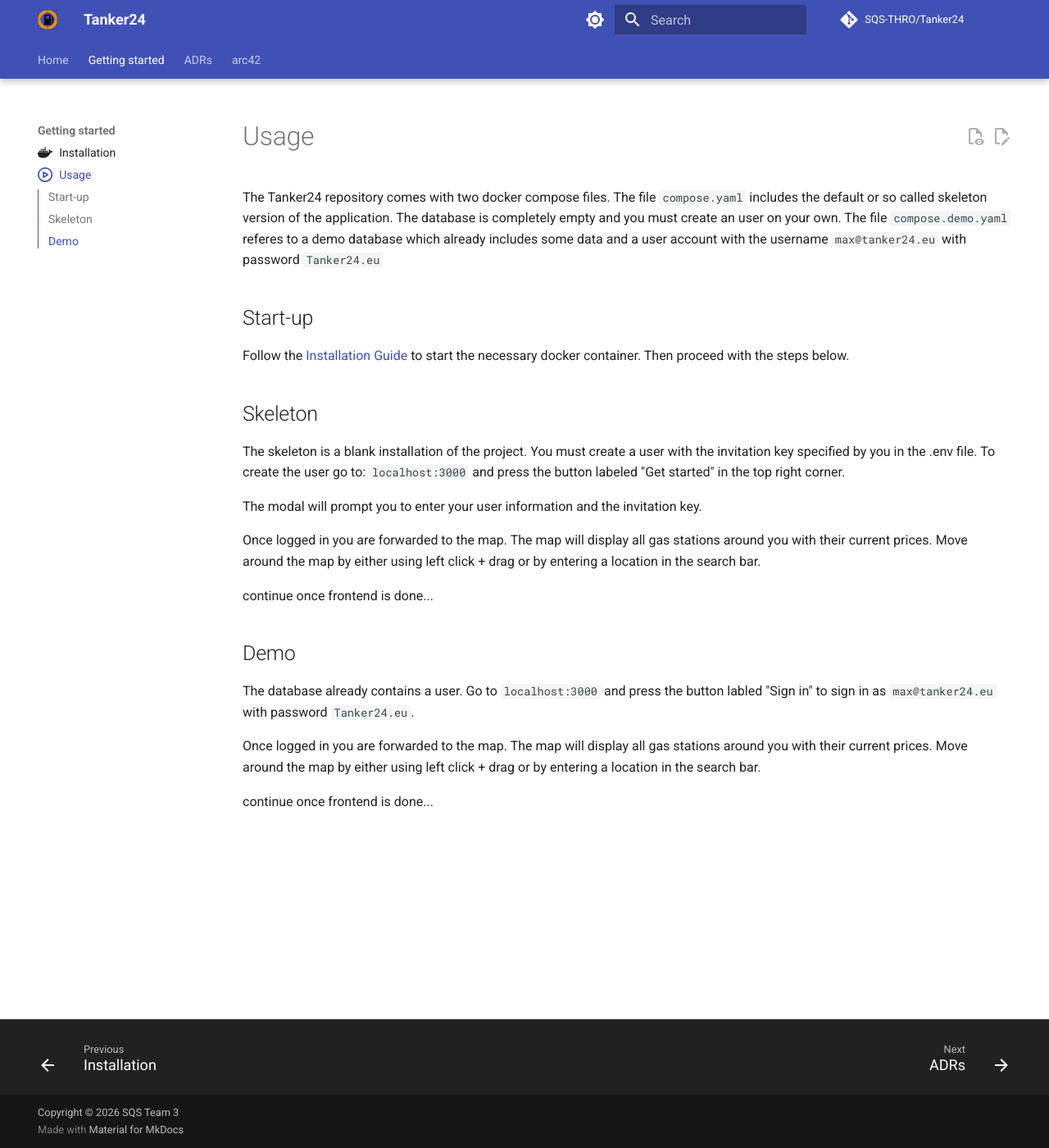
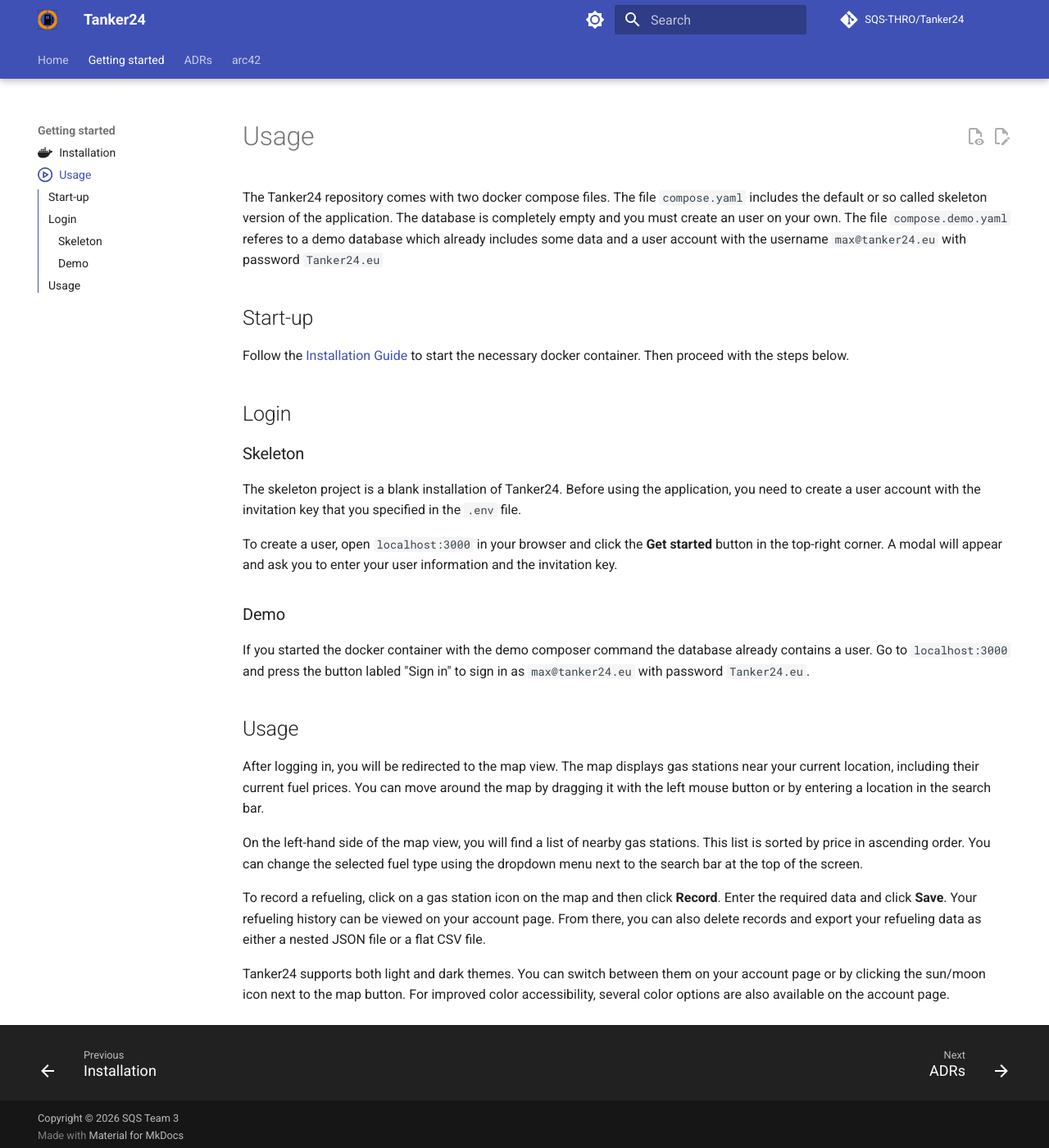
Before and after one commit to SQS-THRO/Tanker24, an MkDocs documentation site: the page built from docs/usage.md, in a window 1280 px wide and 1400 px high. Shown: the whole window at 82% size. Built offline with MkDocs 1.6.1 and Material for MkDocs 9.7.7, drawn with Linux system fonts in a browser that asks for light colours; comment, search, counter and statistics services are not loaded.

Commit message:
#8 fixed usage guide

```diff
--- a/docs/usage.md
+++ b/docs/usage.md
@@ -8,18 +8,22 @@
 ## Start-up
 Follow the [Installation Guide](installation.md) to start the necessary docker container. Then proceed with the steps below.
 
-## Skeleton
-The skeleton is a blank installation of the project. You must create a user with the invitation key specified by you in the .env file. To create the user go to: `localhost:3000` and press the button labeled "Get started" in the top right corner.
+## Login
 
-The modal will prompt you to enter your user information and the invitation key.
+### Skeleton
+The skeleton project is a blank installation of Tanker24. Before using the application, you need to create a user account with the invitation key that you specified in the `.env` file.
 
-Once logged in you are forwarded to the map. The map will display all gas stations around you with their current prices. Move around the map by either using left click + drag or by entering a location in the search bar.
+To create a user, open `localhost:3000` in your browser and click the **Get started** button in the top-right corner. A modal will appear and ask you to enter your user information and the invitation key.
 
-continue once frontend is done...
+### Demo
+If you started the docker container with the demo composer command the database already contains a user. Go to `localhost:3000` and press the button labled "Sign in" to sign in as `max@tanker24.eu` with password `Tanker24.eu`.
 
-## Demo
-The database already contains a user. Go to `localhost:3000` and press the button labled "Sign in" to sign in as `max@tanker24.eu` with password `Tanker24.eu`.
+## Usage
 
-Once logged in you are forwarded to the map. The map will display all gas stations around you with their current prices. Move around the map by either using left click + drag or by entering a location in the search bar.
+After logging in, you will be redirected to the map view. The map displays gas stations near your current location, including their current fuel prices. You can move around the map by dragging it with the left mouse button or by entering a location in the search bar.
 
-continue once frontend is done...
+On the left-hand side of the map view, you will find a list of nearby gas stations. This list is sorted by price in ascending order. You can change the selected fuel type using the dropdown menu next to the search bar at the top of the screen.
+
+To record a refueling, click on a gas station icon on the map and then click **Record**. Enter the required data and click **Save**. Your refueling history can be viewed on your account page. From there, you can also delete records and export your refueling data as either a nested JSON file or a flat CSV file.
+
+Tanker24 supports both light and dark themes. You can switch between them on your account page or by clicking the sun/moon icon next to the map button. For improved color accessibility, several color options are also available on the account page.
```
